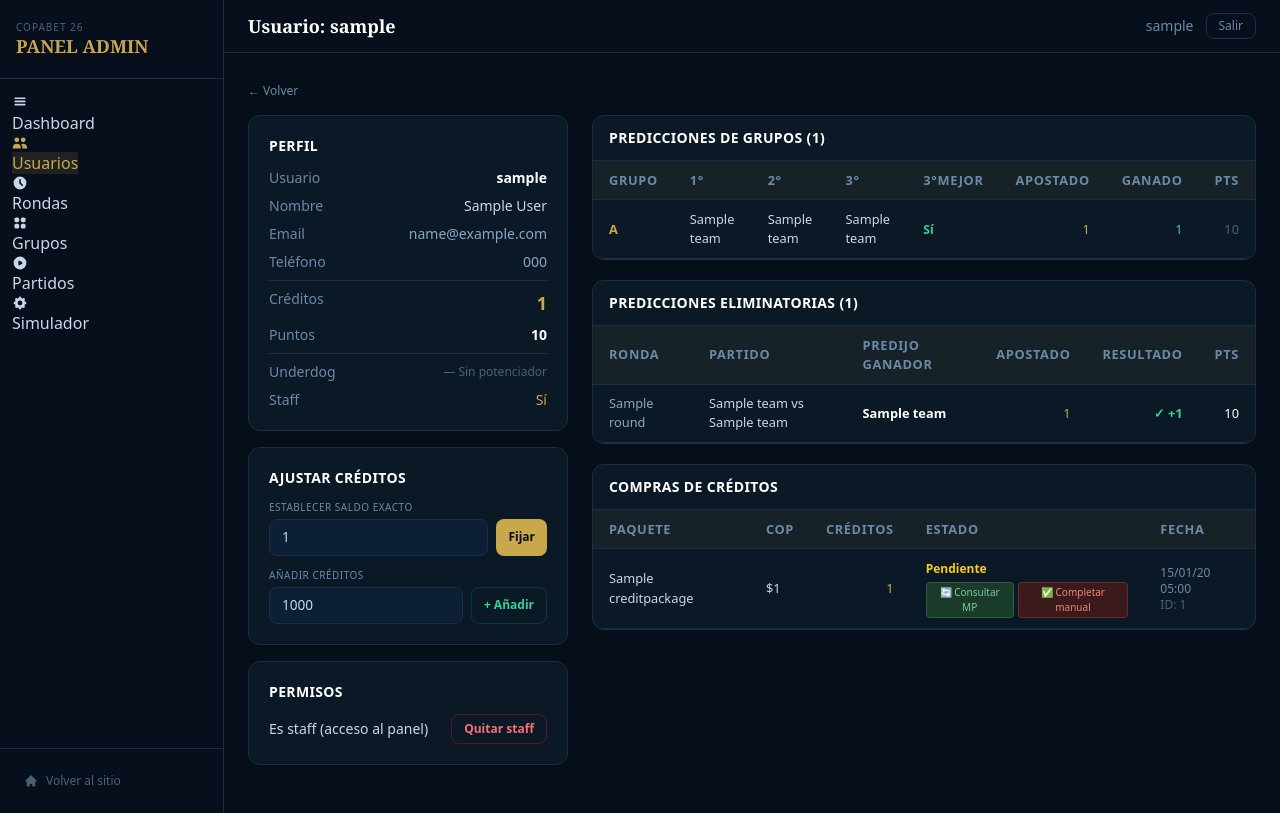
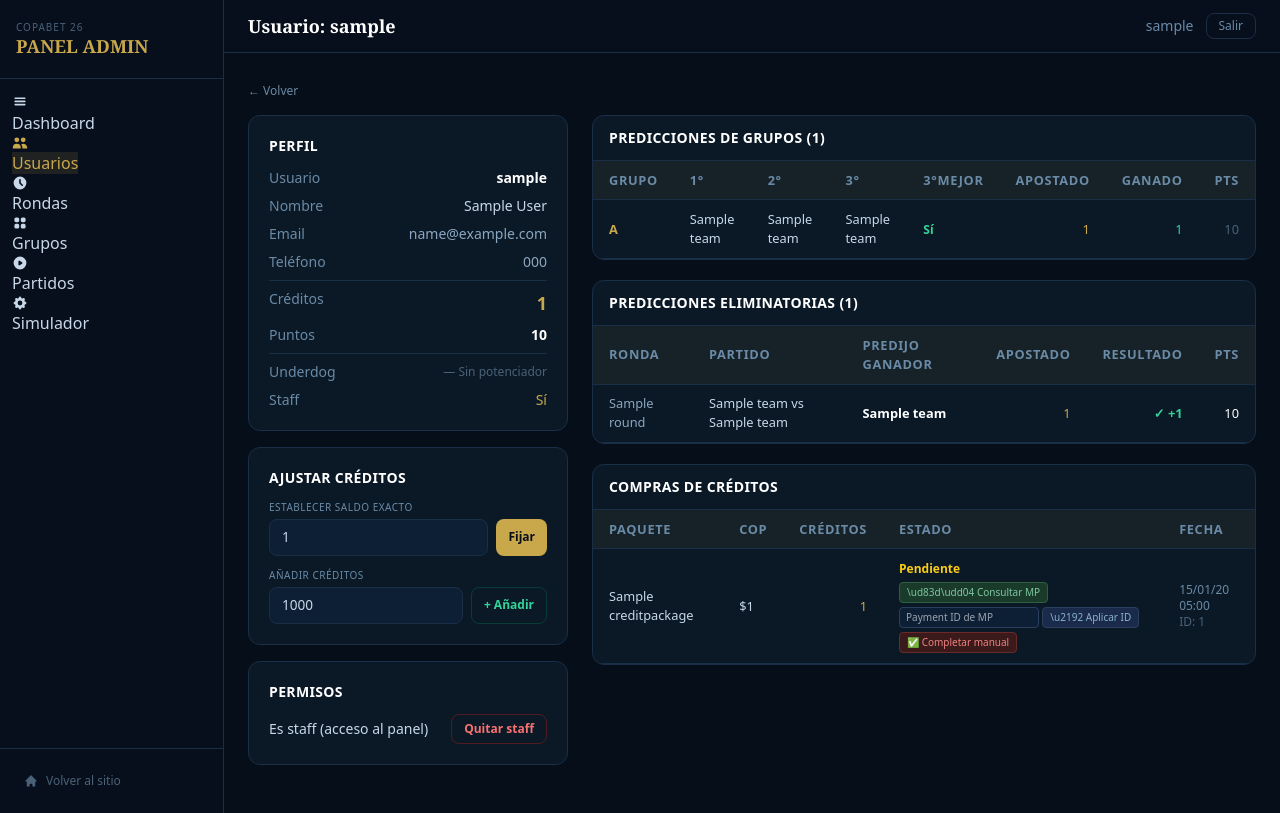
Before and after one commit to Dolopex/Wcpredictor, a Django app: page /panel/usuarios/1/ in a window 1280 px wide. Run offline with Django 5.2, Linux system fonts and the light colour scheme; a user stored in the database is signed in; tables that the repository leaves empty hold one stand-in row (values such as "Sample post"); some libraries are stand-ins or nearby versions.

Commit message:
fix: correct MP search syntax, add manual payment ID input field

```diff
--- a/templates/admin_panel/user_detail.html
+++ b/templates/admin_panel/user_detail.html
@@ -169,15 +169,27 @@
                 <span class="text-emerald-400 text-xs font-bold">Completada</span>
               {% elif c.status == 'pending' %}
                 <span class="text-yellow-400 text-xs font-bold">Pendiente</span>
-                <div class="flex gap-1 mt-1">
+                <div class="flex gap-1 mt-1 flex-wrap">
                   <form method="post" style="display:inline">
                     {% csrf_token %}
                     <input type="hidden" name="action" value="apply_payment">
                     <input type="hidden" name="purchase_id" value="{{ c.id }}">
                     <button type="submit"
-                      onclick="return confirm('¿Buscar y aplicar pago #{{ c.id }} desde MercadoPago?')"
+                      onclick="return confirm('\u00bfBuscar y aplicar pago #{{ c.id }} desde MercadoPago?')"
                       style="font-size:10px;padding:2px 7px;background:#1a3a2a;color:#7ec8a0;border:1px solid #2d6040;border-radius:4px;cursor:pointer;">
-                      🔄 Consultar MP
+                      \ud83d\udd04 Consultar MP
+                    </button>
+                  </form>
+                  <form method="post" style="display:inline;">
+                    {% csrf_token %}
+                    <input type="hidden" name="action" value="apply_payment">
+                    <input type="hidden" name="purchase_id" value="{{ c.id }}">
+                    <input type="text" name="manual_mp_id" placeholder="Payment ID de MP"
+                      style="font-size:10px;padding:2px 6px;background:#0d1f35;color:#e0e8f0;border:1px solid #2a4060;border-radius:4px;width:140px;">
+                    <button type="submit"
+                      onclick="return confirm('\u00bfAplicar con este Payment ID?')"
+                      style="font-size:10px;padding:2px 7px;background:#1a2a4a;color:#8ab0d0;border:1px solid #2a4060;border-radius:4px;cursor:pointer;">
+                      \u2192 Aplicar ID
                     </button>
                   </form>
                   <form method="post" style="display:inline">
--- a/tournament/admin_views.py
+++ b/tournament/admin_views.py
@@ -118,28 +118,46 @@ def panel_user_detail(request, user_id):
 
         elif action == 'apply_payment':
             purchase_id = request.POST.get('purchase_id')
+            manual_mp_id = request.POST.get('manual_mp_id', '').strip()
             try:
                 purchase = CreditPurchase.objects.get(id=int(purchase_id), user=user)
                 if purchase.status != 'pending':
                     messages.warning(request, f'La compra #{purchase_id} ya fue procesada ({purchase.status}).')
                 else:
                     from .views import _apply_payment, _mp_sdk
-                    mp_pid = purchase.mp_payment_id
-                    # Si no hay payment_id guardado, buscarlo en MP por external_reference
+                    # Prioridad: manual > guardado > buscar en MP
+                    mp_pid = manual_mp_id or purchase.mp_payment_id
                     if not mp_pid:
                         try:
                             sdk = _mp_sdk()
-                            search = sdk.payment().search({'filters': {'external_reference': str(purchase.id)}})
+                            # La SDK acepta los filtros directamente, sin anidar bajo 'filters'
+                            search = sdk.payment().search({'external_reference': str(purchase.id)})
                             if search.get('status') == 200:
                                 results = search['response'].get('results', [])
                                 if results:
                                     mp_pid = str(results[0]['id'])
+                            if not mp_pid:
+                                # Intento alternativo con paginación explícita
+                                search2 = sdk.payment().search({
+                                    'external_reference': str(purchase.id),
+                                    'sort': 'date_created',
+                                    'criteria': 'desc',
+                                    'range': 'date_created',
+                                    'begin_date': 'NOW-30DAYS',
+                                    'end_date': 'NOW',
+                                })
+                                if search2.get('status') == 200:
+                                    results2 = search2['response'].get('results', [])
+                                    if results2:
+                                        mp_pid = str(results2[0]['id'])
                         except Exception as exc:
                             messages.error(request, f'Error buscando en MP: {exc}')
                             return redirect('tournament:panel_user_detail', user_id=user_id)
 
                     if not mp_pid:
-                        messages.error(request, 'No se encontró ningún pago en MP para esta compra. Usa "Completar manual".')
+                        messages.error(request,
+                            f'No se encontró el pago en MP (external_reference={purchase.id}). '
+                            f'Ve al panel de MP, copia el Payment ID del pago aprobado y pégalo en el campo de abajo.')
                     else:
                         with transaction.atomic():
                             _apply_payment(mp_pid)
```
